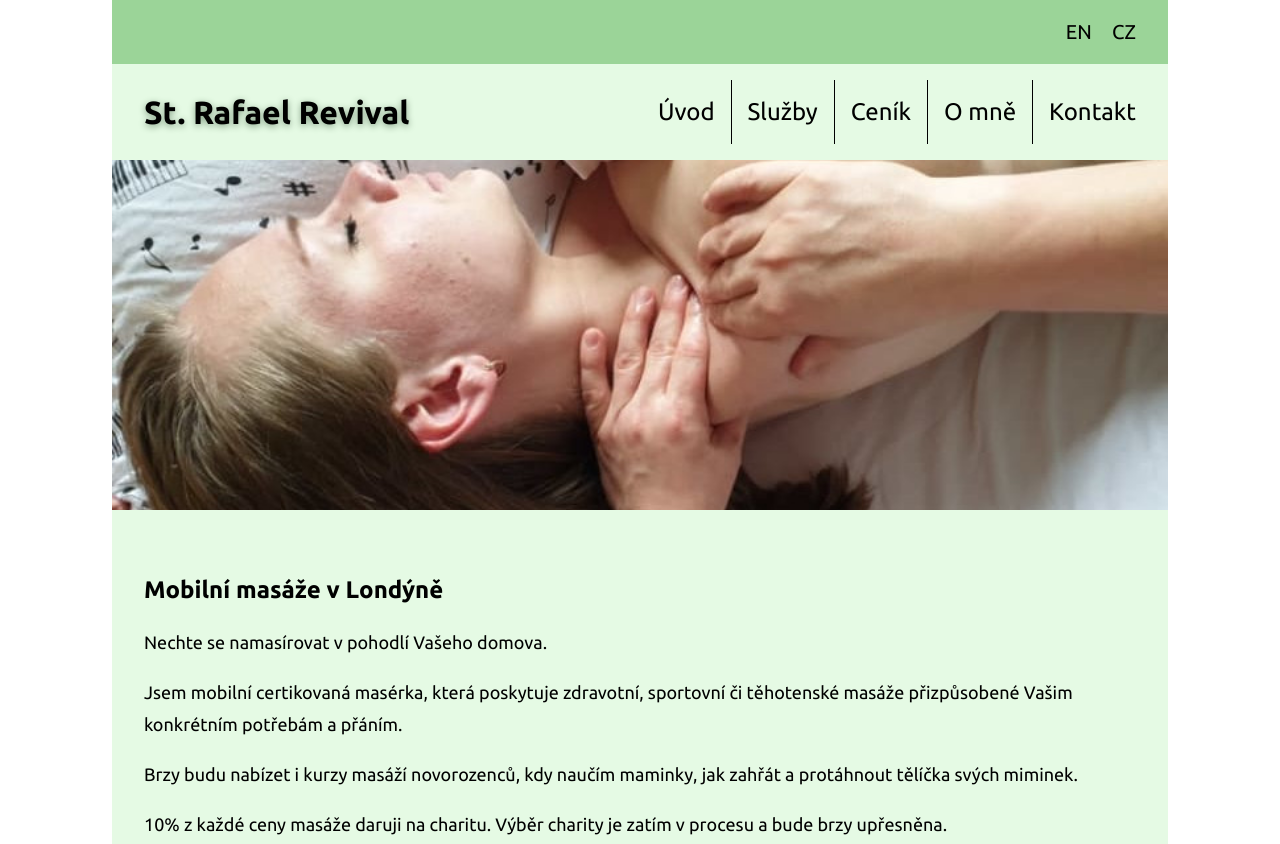
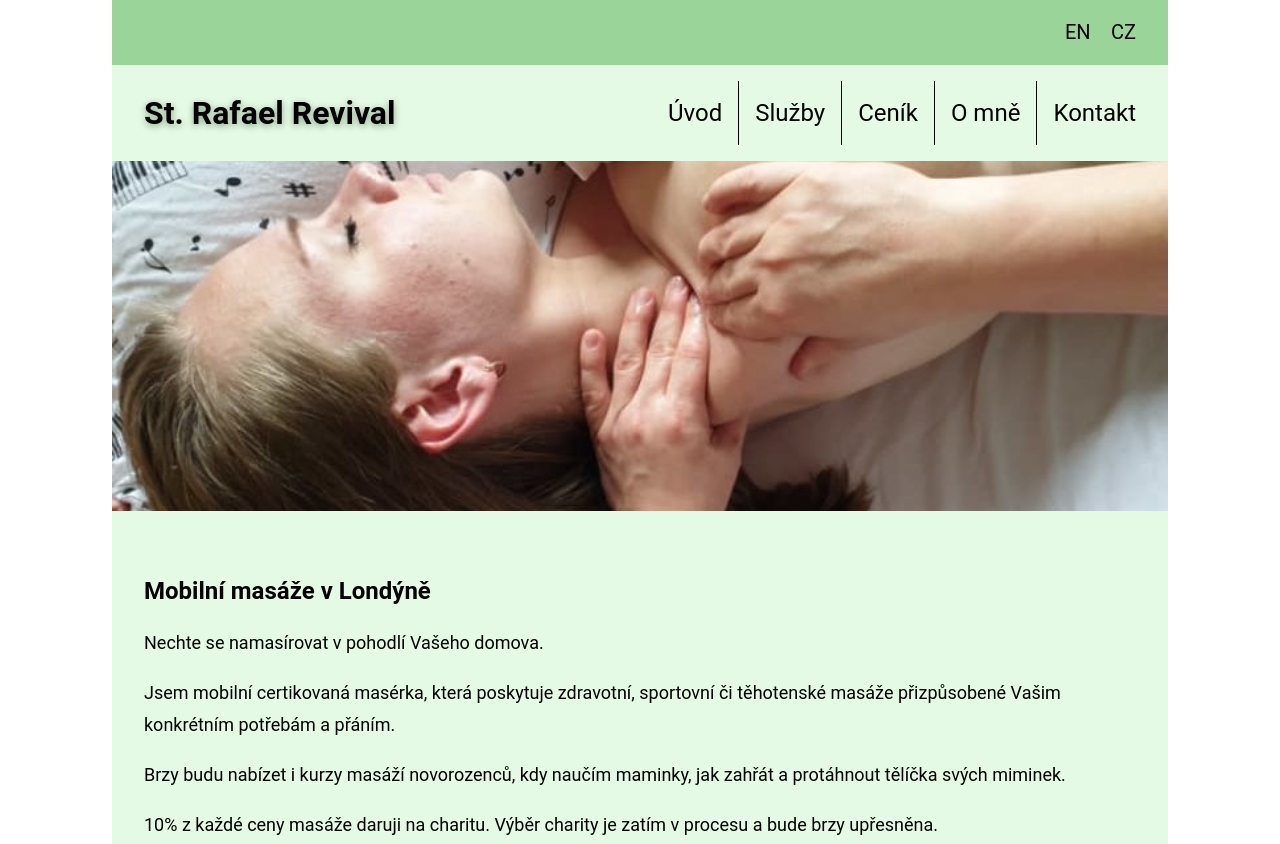
Before and after one commit to MonikaBuzkova/Zaverecny-projekt, an Eleventy site: page index.html in a window 1280 px wide. Shown: the top 844 px of the page. Built offline with nearby package versions, Linux system fonts and the light colour scheme; Eleventy itself is replaced by a stand-in of ours; files that its build step writes are made by us from their sources.

Commit message:
změna nazvu hlavicky a fontu

```diff
--- a/css/style.css
+++ b/css/style.css
@@ -1,5 +1,11 @@
-html { box-sizing: border-box; }
-*, ::before, ::after { box-sizing: inherit; }
+html {
+  box-sizing: border-box;
+}
+*,
+::before,
+::after {
+  box-sizing: inherit;
+}
 
 :root {
   --primary: #e5fae4;
@@ -11,7 +17,7 @@ html { box-sizing: border-box; }
 
 body {
   margin: 0;
-	font-family: 'Ubuntu', sans-serif;
+  font-family: "Roboto", sans-serif;
   font-size: 18px;
   line-height: var(--spacer-double);
 }
@@ -22,7 +28,8 @@ body {
   background-color: var(--primary);
 }
 
-h1, h2 {
+h1,
+h2 {
   font-weight: bold;
 }
 
@@ -38,14 +45,13 @@ section {
   padding: var(--spacer-double);
 }
 
-:is(h1, h2,):first-child {
+:is(h1, h2, ):first-child {
   margin-top: 0;
 }
 
 .text-center {
   text-align: center;
 }
-
 
 .header__language {
   background-color: var(--accent);
@@ -68,7 +74,6 @@ section {
 .header__language a:visited {
   color: black;
 }
-
 
 .header__logo {
   font-size: 2rem;
@@ -130,7 +135,6 @@ background-color: var(--accent);
   margin-bottom: var(--spacer-double);
 }
 
-
 .testimonials__selection,
 .contact__title {
   background-color: var(--accent);
@@ -146,7 +150,6 @@ background-color: var(--accent);
   background-color: black;
   height: 1px;
 }
-
 
 .glide__arrow {
   font-size: 2rem;
@@ -166,7 +169,6 @@ background-color: var(--accent);
 .other-services li {
   line-height: var(--spacer-double);
 }
-
 
 .pricing {
   text-align: center;
@@ -208,7 +210,6 @@ th {
   padding-bottom: var(--spacer);
 }
 
-
 .about__content {
   grid-column: span 2;
 }
@@ -226,7 +227,6 @@ th {
   margin-bottom: var(--spacer-double);
 }
 
-
 .contact__grid h1 {
   text-transform: uppercase;
 }
@@ -239,9 +239,7 @@ th {
   margin-top: 0;
   margin-bottom: var(--spacer-double);
   padding-top: var(--spacer-double);
-
 }
-
 
 .footer__image {
   height: 80px;
@@ -262,17 +260,13 @@ th {
   padding: var(--spacer-double);
 }
 
-
-
 @media screen and (max-width: 799px) {
   .menu__checkbox:checked ~ .menu__list {
     display: block;
   }
-
 }
 
 @media screen and (min-width: 800px) {
-
   .header__image {
     background-position: 0% 45%;
     height: 350px;
```
Also changed, not shown: 5 other files. Lines whose indentation alone changed are shown as unchanged.
